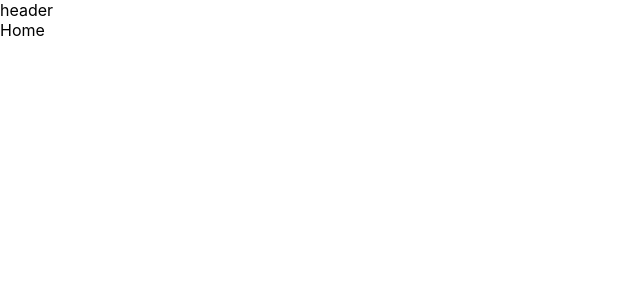
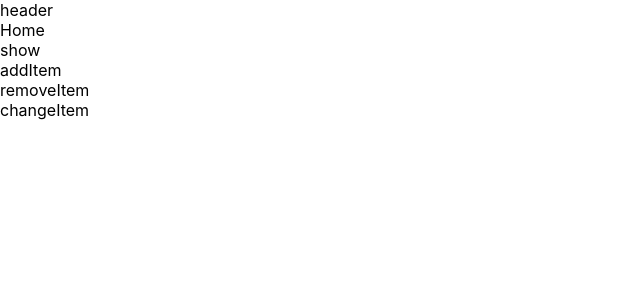
Before and after one commit to anining/tool, a React (Create React App) app: page /home/home2 in a window 1280 px wide. Before the commit this address led to /home/. Shown: the top 300 px of the page, without its empty margins (0-640 px from the left). Built offline with nearby package versions, Linux system fonts and the light colour scheme.

Commit message:
Add redux

```diff
--- a/package.json
+++ b/package.json
@@ -3,6 +3,7 @@
   "version": "0.1.0",
   "private": true,
   "dependencies": {
+    "@reduxjs/toolkit": "^1.5.1",
     "@testing-library/jest-dom": "^5.11.4",
     "@testing-library/react": "^11.1.0",
     "@testing-library/user-event": "^12.1.10",
@@ -10,9 +11,11 @@
     "@types/node": "^12.0.0",
     "@types/react": "^17.0.0",
     "@types/react-dom": "^17.0.0",
+    "@types/react-redux": "^7.1.16",
     "@types/react-router-dom": "^5.1.7",
     "react": "^17.0.2",
     "react-dom": "^17.0.2",
+    "react-redux": "^7.2.4",
     "react-router-dom": "^5.2.0",
     "react-scripts": "4.0.3",
     "typescript": "^4.1.2",
--- a/src/components/Home.tsx
+++ b/src/components/Home.tsx
@@ -8,10 +8,10 @@ function Home() {
     <>
       <Header />
       <Switch>
-        <Route exact path="/home/">
+        <Route exact path="/home/home1">
           <HomeView />
         </Route>
-        <Route exact path="/home/">
+        <Route exact path="/home/home2">
           <HomeView />
         </Route>
         <Redirect to="/home/" />
--- a/src/config/constant.ts
+++ b/src/config/constant.ts
@@ -1 +1,2 @@
 // export const HOST = process.env.REACT_ENV === 'PRODUCTION' ? "http://api.pkqsq.com/api" : "http://127.0.0.1:8080/api"
+export { }
--- a/src/fetch/index.ts
+++ b/src/fetch/index.ts
@@ -7,3 +7,4 @@
 // export const photosList = () => {
 //     return transformFetch({ method: "GET", router: "/photos/list" })
 // }
+export { }
--- a/src/index.tsx
+++ b/src/index.tsx
@@ -1,6 +1,8 @@
 import React from 'react';
 import ReactDOM from 'react-dom';
 import { BrowserRouter } from 'react-router-dom';
+import { Provider } from 'react-redux';
+import store from './redux';
 import './index.css';
 import App from './App';
 import reportWebVitals from './reportWebVitals';
@@ -8,7 +10,9 @@ import reportWebVitals from './reportWebVitals';
 ReactDOM.render(
   <React.StrictMode>
     <BrowserRouter>
-      <App />
+      <Provider store={store}>
+        <App />
+      </Provider>
     </BrowserRouter>
   </React.StrictMode>,
   document.getElementById('root')
--- /dev/null
+++ b/src/redux/asyncThunk/todos.ts
@@ -0,0 +1,17 @@
+import { createAsyncThunk } from '@reduxjs/toolkit';
+
+export const fetchAddTodo = createAsyncThunk(
+    'todos/fetchAddTodo',
+    async (todo: any, thunkAPI: any) => {
+        try {
+            // const result = await API.addTodo(todo);
+            // return result;
+        } catch (error) {
+            return thunkAPI.rejectWithValue({ error });
+        }
+    },
+    {
+        // condition: () => { },
+        dispatchConditionRejection: true,
+    },
+);
--- /dev/null
+++ b/src/redux/index.ts
@@ -0,0 +1,22 @@
+import { configureStore } from '@reduxjs/toolkit';
+import logger from './middleware/logger';
+import { todosSlice } from './slice/todos';
+
+const { reducer: todosReducer } = todosSlice;
+const reducer = {
+    todos: todosReducer,
+};
+
+const store = configureStore({
+    reducer,
+    middleware: getDefaultMiddleware => [...getDefaultMiddleware({
+        // thunk: {},
+        // immutableCheck: process.env.NODE_ENV !== 'production',
+        // serializableCheck: process.env.NODE_ENV !== 'production',
+    }), logger],
+    // devTools: process.env.NODE_ENV !== 'production',
+    preloadedState: {},
+    enhancers: defaultEnhancers => defaultEnhancers,
+})
+
+export default store;
--- /dev/null
+++ b/src/redux/middleware/logger.ts
@@ -0,0 +1,11 @@
+const logger = (store: any) => (next: any) => (action: any) => {
+    console.group();
+    console.log('action is:', action);
+    console.log('old store is:', store.getState());
+    const result = next(action);
+    console.log('new store is:', store.getState());
+    console.groupEnd();
+    return result;
+};
+
+export default logger;
--- /dev/null
+++ b/src/redux/slice/todos.ts
@@ -0,0 +1,31 @@
+import { createSlice } from '@reduxjs/toolkit';
+import { fetchAddTodo } from '../asyncThunk/todos';
+
+export const todosSlice = createSlice({
+    name: 'todos',
+    initialState: [],
+    reducers: {
+        addTodo: {
+            reducer: (state, action): any => [...state, action.payload],
+            prepare: (todo): any => ({ payload: todo }),
+        },
+        // removeTodo: {
+        //     reducer: (state, action) => state.filter(todo => todo.id !== action.payload),
+        //     prepare: id => ({ payload: id }),
+        // },
+        // toggleTodo: {
+        //     reducer: (state, action) => state.map(todo => todo.id !== action.payload ? todo : Object.assign({}, todo, {
+        //         complete: !todo.complete,
+        //     })),
+        //     prepare: id => ({ payload: id }),
+        // },
+    },
+    extraReducers: (builder: any) => {
+        builder
+            .addCase(fetchAddTodo.pending, (state: any, action: any) => { })
+            .addCase(fetchAddTodo.fulfilled, (state: any, action: { payload: any; }) => [...state, action.payload])
+            .addCase(fetchAddTodo.rejected, (state: any, action: any) => { })
+            .addMatcher((action: any) => false, (state: any, action: any) => { })
+            .addDefaultCase((state: any, action: any) => state)
+    }
+});
--- a/src/tool/fetchTool.ts
+++ b/src/tool/fetchTool.ts
@@ -69,3 +69,4 @@
 //         clearTimeout(timer)
 //     }, 3000)
 // }
+export { }
--- a/src/tool/tool.ts
+++ b/src/tool/tool.ts
@@ -69,3 +69,4 @@
 //         clearTimeout(timer)
 //     }, 3000)
 // }
+export { }
--- a/src/view/Home.tsx
+++ b/src/view/Home.tsx
@@ -1,8 +1,68 @@
+import { useDispatch, useSelector, useStore } from 'react-redux';
+// import { unwrapResult } from '@reduxjs/toolkit';
+import { todosSlice } from '../redux/slice/todos';
+import { fetchAddTodo } from '../redux/asyncThunk/todos';
+import { useEffect } from 'react';
+
 function Home() {
+  const todos = useSelector((state: { todos: Array<any> }) => state.todos);
+  const dispatch = useDispatch();
+  const store = useStore();
+  const { actions: { addTodo, removeTodo, toggleTodo } }: any = todosSlice;
+
+  useEffect(() => {
+    console.log(todos);
+    console.log(store);
+    // eslint-disable-next-line react-hooks/exhaustive-deps
+  }, []);
+
+  const addItem = (e: any) => {
+    // e.preventDefault();
+    const params = {
+      id: Math.random(),
+      text: Math.random(),
+      complete: false,
+    };
+    // const result = dispatch(fetchAddTodo(params));
+    // console.log(result);
+    // result
+    //   .then(unwrapResult)
+    //   .then((originalPromiseResult: any) => { console.log(originalPromiseResult) })
+    //   .catch((rejectedValueOrSerializedError: any) => { console.log(rejectedValueOrSerializedError) })
+    dispatch(addTodo(params));
+  };
+
+  const removeItem = (param: { id: Number }) => {
+    const { id } = param;
+    dispatch(removeTodo(id));
+  };
+
+  const changeItem = (param: { id: Number }) => {
+    const { id } = param;
+    dispatch(toggleTodo(id));
+  };
 
   return (
-    <div>Home</div>
+    <>
+      <div>Home</div>
+      <div onClick={() => {
+        console.log(todos);
+        console.log(store);
+      }}>show</div>
+      <div onClick={() => {
+        addItem({ id: 1 });
+      }}>addItem</div>
+      <div onClick={() => {
+        removeItem({ id: 1 });
+      }}>removeItem</div>
+      <div onClick={() => {
+        changeItem({ id: 1 });
+      }}>changeItem</div>
+    </>
   )
 }
 
 export default Home;
+
+// "redux": "^4.0.4",
+// "redux-thunk": "^2.3.0"
```
Also changed, not shown: 1 other file (tests, documents, lock files or other folders).
